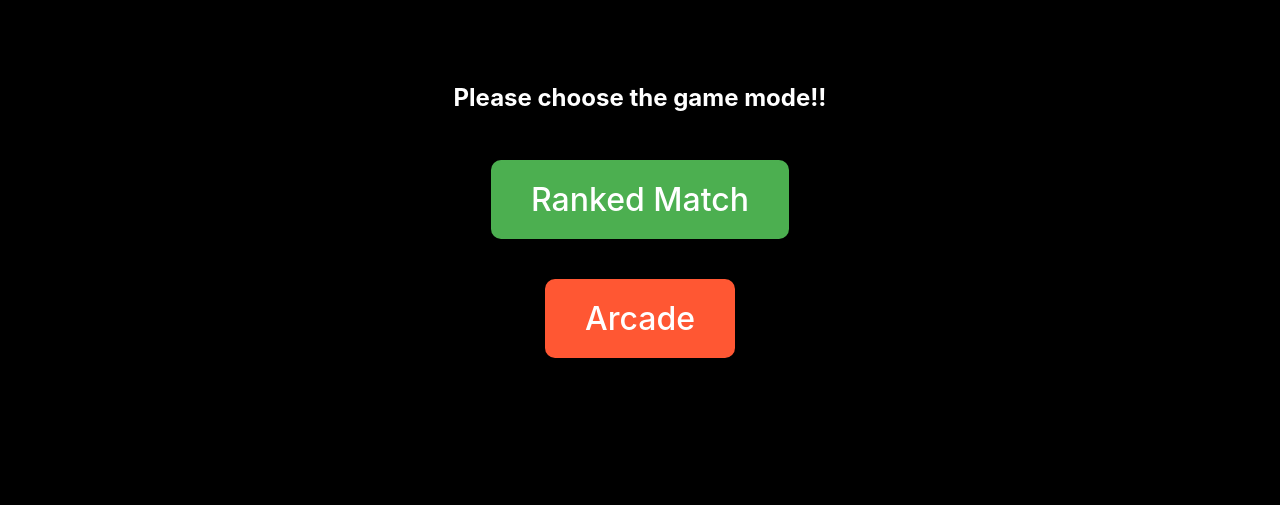
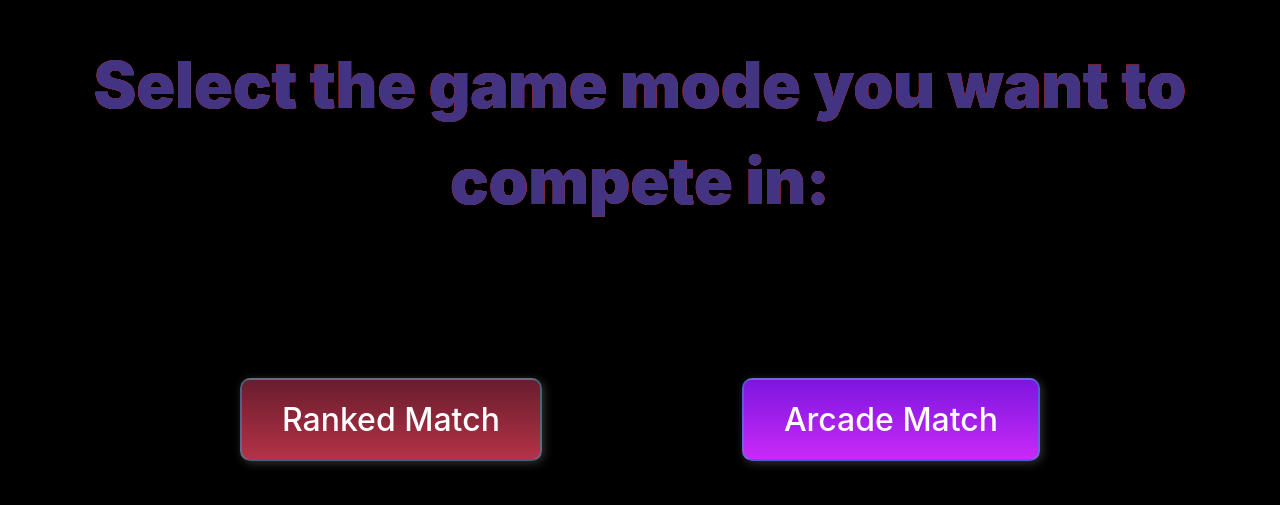
Before and after one commit to sbinkader/C.H.E.S, a React (Vite) app in the folder C.H.E.S/: page / in a window 1280 px wide. Shown: the part 183-688 px from the top of the page. Built offline with nearby package versions, Linux system fonts and the light colour scheme.

Commit message:
Further refined the visualls.
The Buttons or now Horizontal rather than bieng vertical.

```diff
--- a/C.H.E.S/src/App.jsx
+++ b/C.H.E.S/src/App.jsx
@@ -3,6 +3,7 @@ import reactLogo from './assets/react.svg'
 import viteLogo from '/vite.svg'
 import './App.css'
 import SelectTheTwo from './Mode'
+
 
 function App() {
   const [count, setCount] = useState(0)
--- a/C.H.E.S/src/Mode.jsx
+++ b/C.H.E.S/src/Mode.jsx
@@ -1,171 +1,87 @@
-//import React, { useState, useEffect } from "react";
 
-// export default function SelectTheTwo(){
+export default function SelectTheTwo() {
 
-//     const containerStyle = {
-//     display: "flex",
-//     flexDirection: "column",
-//     justifyContent: "center",
-//     alignItems: "center",
-//     height: "50vh",
-//     };
-//     // const App = () => {
-//     //     const [showButtons, setShowButtons] = useState(false);
-
-//     //     useEffect(() => {
-//     //       // Show buttons after 3 seconds
-//     //       setTimeout(() => {
-//     //         setShowButtons(true);
-//     //       }, 3000);
-//     //     }, []);
-
-
-//   const buttonContainerStyle = {
-//     display: "flex",
-//     flexDirection: "column",
-//     alignItems: "center",
-//     margin: "20px",
-//   };
-
-//   const buttonStyle = {
-//     padding: "20px 40px",
-//     fontSize: "32px",
-//     cursor: "pointer",
-//   };
-
-//   const goToPage1 = () => {
-//     window.location.href = "https://www.wwe.com"; // Change to your desired URL
-//   };
-
-//   const goToPage2 = () => {
-//     window.location.href = "https://www.example.com/page2"; // Change to your desired URL
-//   };
-//   return (
-//      <div style={containerStyle}>
-
-//       <div style={buttonContainerStyle}>
-//       <p>Please choose the game mode!!</p>
-//         <button style={buttonStyle} onClick={goToPage1}>
-//         Ranked Match
-//         </button>
-
-//       </div>
-//       <div style={buttonContainerStyle}>
-//         <button style={buttonStyle} onClick={goToPage2}>
-//         Arcade
-//         </button>{/* </button>
-//         <p>Just For Fun</p> */}
-//       </div>
-//         </div>
-
-//   );
-// };
-
-// // //   return (
-// // //     <p>Just for fun</p>
-// // //   );
-// {/*
-//     return (
-//     <div style={containerStyle}>
-//       {!showButtons ? (
-//         <h2>Please select your gaming mode...</h2>
-//       ) : (
-//         <>
-//           <div style={buttonContainerStyle}>
-//             <button style={buttonStyle} onClick={goToPage1}>
-//               Go to Page 1
-//             </button>
-//             <p>Ranked Match</p>
-//           </div>
-//           <div style={buttonContainerStyle}>
-//             <button style={buttonStyle} onClick={goToPage2}>
-//               Go to Page 2
-//             </button>
-//             <p>Just For Fun</p>
-//           </div>
-//         </>
-//       )}
-//     </div>
-//   );
-// }} */}
-export default function SelectTheTwo() {
-    // const containerStyle = {
-    //   display: "flex",
-    //   flexDirection: "column",
-    //   justifyContent: "center",
-    //   alignItems: "center",
-    //   height: "150vh",
-    //   width:"150vh",
-    //   textAlign: "center",
-    //   backgroundColor:"black"
-    // };
     const containerStyle = {
         display: "flex",
         flexDirection: "column",
         justifyContent: "center",
         alignItems: "center",
         height: "100vh",
-        width:"100vw",
+        width: "100vw",
         textAlign: "center",
-        backgroundColor: "black", // Sets the background color to black
-        color: "white", // Makes text visible against black background
+        backgroundColor: "black",
+        color: "white",
+        animation: "fadeIn 15s ease-in-out" ,
     };
 
-
-
-
+    const textStyle = {
+        fontSize: "64px",
+        fontWeight: "900",
+        color: "rgb(66, 52, 131)",
+        marginTop:"54",
+        // textShadow: "-1px -1px 0 red, 1px -1px 0 red, -1px 1px 0 red, 1px 1px 0 red",
+        textShadow: "-0.2px -0.2px 0.2px brown, 0.2px -0.2px 0.2px brown, -0.2px 0.2px 0.2px brown, 0.2px 0.2px 0.2px brown",
+        animation: "slideIn 15s ease-in-out" // Smooth slide-in effect,
+    };
 
     const buttonContainerStyle = {
         display: "flex",
-      flexDirection: "column",
+        flexDirection: "row",
+        justifyContent: "center",
         alignItems: "center",
-      margin: "20px",
+        gap: "200px",
+        marginTop: "85px", // Moves buttons lower without affecting text
     };
 
     const buttonStyle = {
         padding: "20px 40px",
         fontSize: "32px",
         cursor: "pointer",
-      border: "none",
+        border: "2px solid rgba(29, 166, 193, 0.5)",
         borderRadius: "10px",
         color: "white",
+         boxShadow: "2px 2px 10px rgba(255, 255, 255, 0.2)",
+         transition: "transform 0.2s ease-in-out, box-shadow 0.2s ease-in-out",
     };
 
     const rankedButtonStyle = {
         ...buttonStyle,
-      backgroundColor: "#4CAF50", // Green for Ranked Match
+         background: "linear-gradient(to bottom, rgb(104, 29, 46), rgb(180, 50, 70))", // Gradient effect,
+        // backgroundColor: "rgb(104 ,29, 46)",
     };
 
     const arcadeButtonStyle = {
         ...buttonStyle,
-      backgroundColor: "#FF5733", // Orange for Arcade
+        background: "linear-gradient(to bottom,rgb(125, 21, 223),rgb(201, 42, 247))",
+        //backgroundColor: "Purple",
     };
 
     const goToPage1 = () => {
-      window.location.href = "https://www.wwe.com"; // Change to your desired URL
+        window.location.href = "https://www.wwe.com";
     };
 
     const goToPage2 = () => {
-      window.location.href = "https://www.example.com/page2"; // Change to your desired URL
+        window.location.href = "https://www.example.com/page2";
     };
 
     return (
         <div style={containerStyle}>
-        <p style={{ fontSize: "24px", fontWeight: "bold" }}>
-          Please choose the game mode!!
+            <p style={textStyle}>
+               Select the game mode you want to compete in:
             </p>
 
             <div style={buttonContainerStyle}>
                 <button style={rankedButtonStyle} onClick={goToPage1}>
                     Ranked Match
                 </button>
-        </div>
-
-        <div style={buttonContainerStyle}>
                 <button style={arcadeButtonStyle} onClick={goToPage2}>
-            Arcade
+                    Arcade Match
                 </button>
             </div>
         </div>
     );
+
+
+
+
   }
```
Lines whose indentation alone changed are shown as unchanged.
